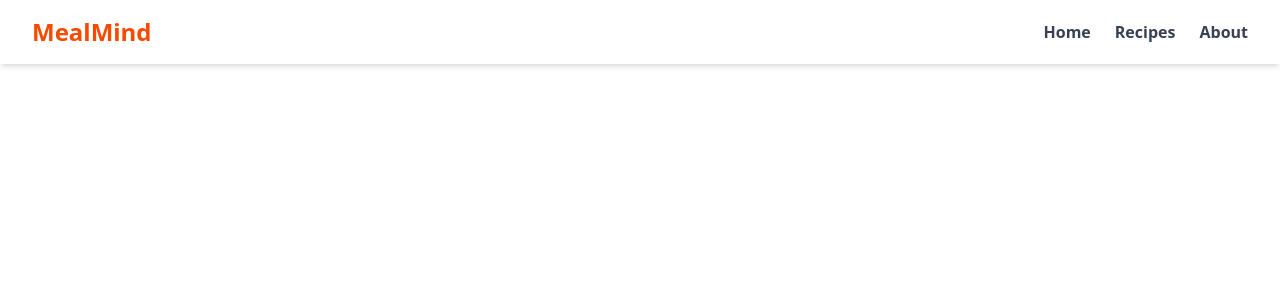
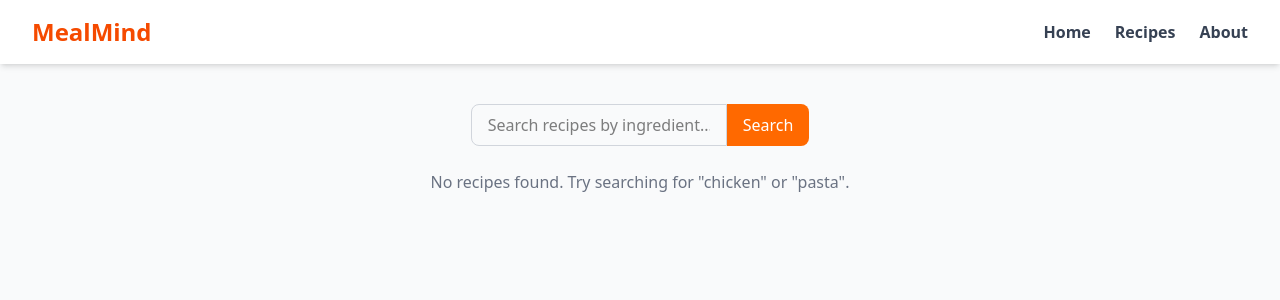
Before and after one commit to 0prii0/Meal-Mind, a React (Vite) app in the folder Meal-Mind/: page / in a window 1280 px wide. Shown: the top 300 px of the page. Built offline with nearby package versions, Linux system fonts and the light colour scheme.

Commit message:
fetching MealDB Api and developing UI

```diff
--- a/Meal-Mind/src/App.tsx
+++ b/Meal-Mind/src/App.tsx
@@ -1,15 +1,38 @@
+import {useState} from 'react'
+import Navbar from "./components/Navbar"
+import type { Recipe } from './types/recipe';
 
-import Navbar from "./components/Navbar"
+import RecipeCard from './components/RecipeCard';
+import SearchBar from '../src/components/Searchbar';
 
 
 function App() {
+ const [recipes, setRecipes] = useState<Recipe[]>([]);
 
+    const fetchRecipes = async (query: string) => {
+    const res = await fetch(
+      `https://www.themealdb.com/api/json/v1/1/search.php?s=${query}`
+    );
+    const data = await res.json();
+    setRecipes(data.meals || []);
+  };
 
 
   return (
+  <div className="min-h-screen bg-gray-50">
+      <Navbar />
+      <SearchBar onSearch={fetchRecipes} />
 
-      <Navbar />
-
+      <div className="grid grid-cols-1 sm:grid-cols-2 md:grid-cols-3 gap-6 px-8">
+        {recipes.length > 0 ? (
+          recipes.map((r) => <RecipeCard key={r.idMeal} recipe={r} />)
+        ) : (
+          <p className="col-span-full text-center text-gray-500">
+            No recipes found. Try searching for "chicken" or "pasta".
+          </p>
+        )}
+      </div>
+    </div>
   )
 }
 
```
